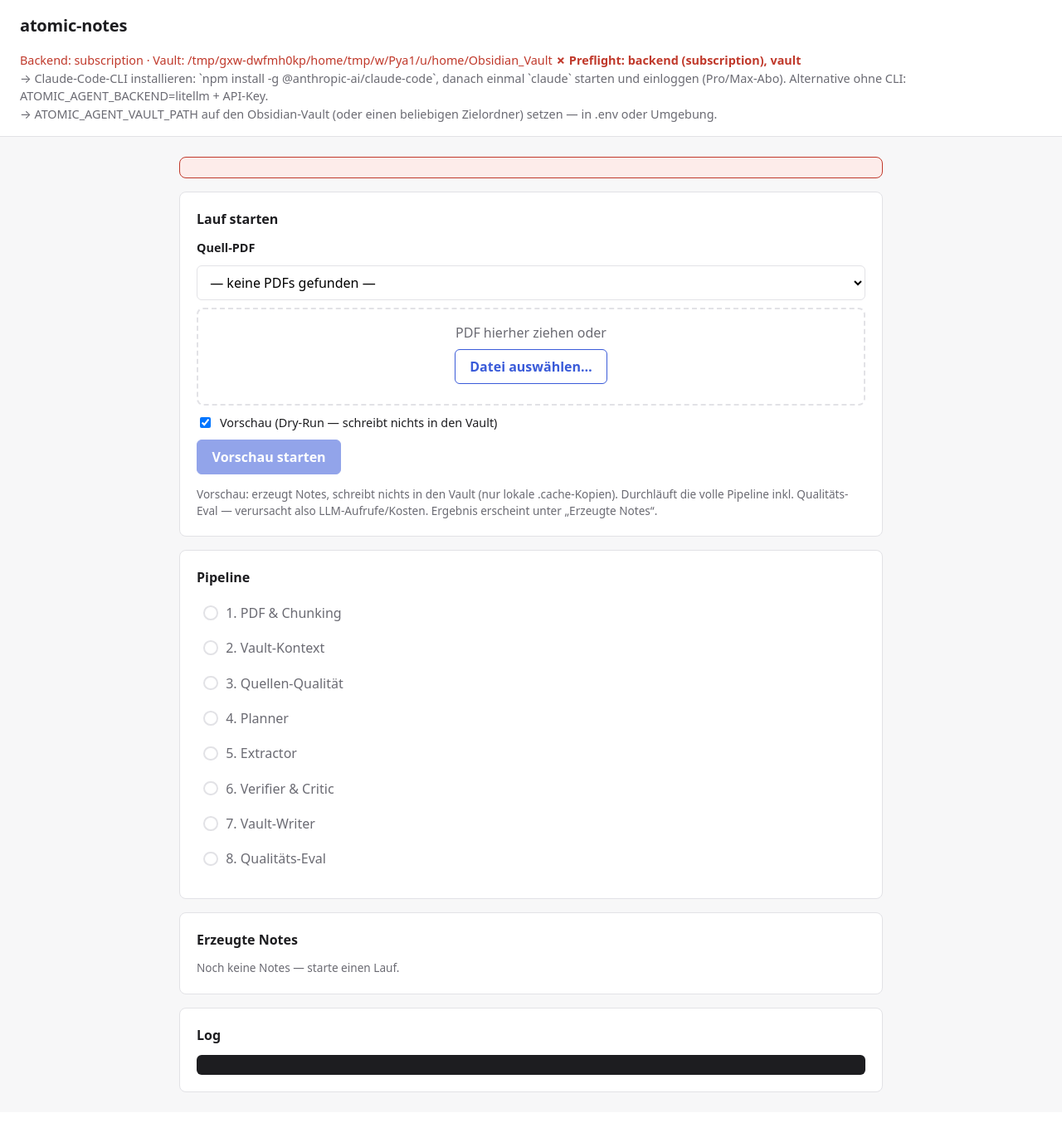
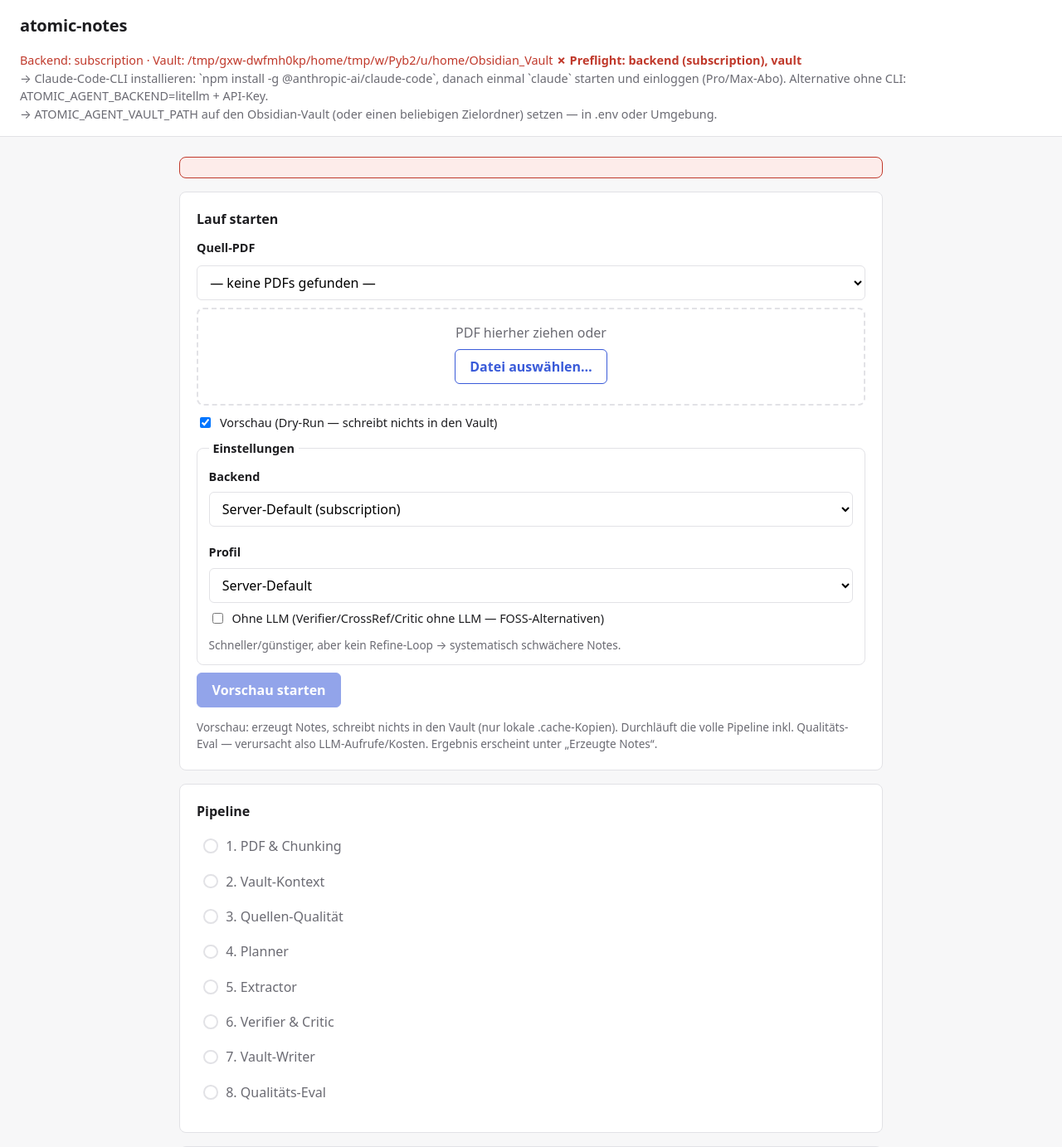
Before and after one commit to TillQuandel/atomic-notes, a FastAPI app: page / in a window 1280 px wide. Shown: the top 1383 px of the page at 83% size. Before the commit the page ends 1317 px from the top, so only its background shows below. Run offline with FastAPI, Linux system fonts and the light colour scheme; data that the repository does not hold is empty.

Commit message:
gui: P1 Lauf-Einstellungen (Backend/Profil/--no-llm) im Run-Formular
POST /api/run akzeptiert optional {"options": {backend, profile, no_llm}} mit
server-seitiger Whitelist-Validierung (422 bei unbekanntem Key/Wert); leere/
fehlende options bleiben rueckwaertskompatibel. runner.build_run_spec()
uebersetzt validierte Optionen in argv (--no-llm) + Env-Overrides
(ATOMIC_AGENT_BACKEND/ATOMIC_AGENT_PROFILE); Profil-Whitelist importiert aus
runtime_config.PRESETS statt dupliziert. /api/doctor liefert zusaetzlich
litellm_available/litellm_hint (ueber doctor.check_backend("litellm"),
unabhaengig vom aktuell konfigurierten Server-Backend) fuers UI-Gating.
UI: neue "Einstellungen"-Sektion im Run-Formular, litellm-Option disabled+
Begruendung ohne Key, gewaehlte Optionen als Lauf-Header sichtbar.

TDD: 24 neue Tests (13 runner, 11 app) rot vor Implementierung, GUI-Suite
49 -> 68 gruen. generative-Suite 778 passed (keine Regression).

```diff
--- a/generative/gui/app.py
+++ b/generative/gui/app.py
@@ -20,6 +20,7 @@
 from fastapi.responses import HTMLResponse, JSONResponse, StreamingResponse
 
 from generative.gui import runner
+from generative.runtime_config import PRESETS
 
 _STATIC = Path(__file__).parent / "static"
 
@@ -30,6 +31,51 @@
 # Cross-Origin-POSTs einen `Origin`-Header — fehlt er (curl/TestClient/Beacon
 # same-origin), ist es kein CSRF-Vektor.
 _LOCAL_HOSTS = frozenset({"127.0.0.1", "localhost", "::1"})
+
+# P1 (Lauf-Einstellungen): Whitelist der `POST /api/run`-`options`. Backend-Werte
+# sind, wie in doctor.check_backend/config.BACKEND verifiziert, genau diese zwei;
+# Profil-Whitelist wird bewusst aus runtime_config.PRESETS importiert statt
+# hart dupliziert (Plan P1 Schritt 1).
+_BACKENDS = frozenset({"subscription", "litellm"})
+_OPTION_KEYS = frozenset({"backend", "profile", "no_llm"})
+
+
+def _validate_run_options(options) -> tuple[dict, str | None]:
+    """Normalisiert+prueft `options` aus `POST /api/run`.
+
+    Rueckgabe: (normalisierte_optionen, fehlermeldung). Fehlt `options` oder ist
+    es leer, ist das Ergebnis `({}, None)` — identisch zum heutigen Verhalten
+    (kein Env-Override, kein `--no-llm`).
+    """
+    if not options:
+        return {}, None
+    if not isinstance(options, dict):
+        return {}, "options muss ein Objekt sein."
+    unknown = set(options) - _OPTION_KEYS
+    if unknown:
+        return {}, f"Unbekannte Option(en): {', '.join(sorted(unknown))}"
+
+    normalized: dict = {}
+    backend = options.get("backend")
+    if backend not in (None, ""):
+        if backend not in _BACKENDS:
+            return {}, f"Unbekannter Backend-Wert: {backend!r} (erlaubt: {', '.join(sorted(_BACKENDS))})"
+        normalized["backend"] = backend
+
+    profile = options.get("profile")
+    if profile not in (None, ""):
+        if profile not in PRESETS:
+            return {}, f"Unbekanntes Profil: {profile!r} (erlaubt: {', '.join(sorted(PRESETS))})"
+        normalized["profile"] = profile
+
+    no_llm = options.get("no_llm")
+    if no_llm is not None:
+        if not isinstance(no_llm, bool):
+            return {}, "no_llm muss ein Boolean sein."
+        if no_llm:
+            normalized["no_llm"] = True
+
+    return normalized, None
 
 
 def _is_same_origin(request: Request) -> bool:
@@ -99,8 +145,9 @@
         return not self.finished
 
 
-def _default_run_factory(pdf: str, dry_run: bool, register=None) -> Iterator[dict]:
-    yield from runner.iter_run_events(runner.build_argv(pdf, dry_run=dry_run), on_proc=register)
+def _default_run_factory(pdf: str, dry_run: bool, register=None, options: dict | None = None) -> Iterator[dict]:
+    argv, env_overrides = runner.build_run_spec(pdf, dry_run=dry_run, options=options)
+    yield from runner.iter_run_events(argv, env=env_overrides, on_proc=register)
 
 
 def create_app(
@@ -111,11 +158,16 @@
     backend: str | None = None,
     uploads_dir: Path | None = None,
     doctor_fn: Callable[[], list] | None = None,
+    litellm_check_fn: Callable[[], object] | None = None,
     preview_root: Path | None = None,
 ) -> FastAPI:
     run_factory = run_factory or _default_run_factory
     if doctor_fn is None:
         from generative.doctor import run_all as doctor_fn
+    if litellm_check_fn is None:
+        from generative.doctor import check_backend as _check_backend
+
+        litellm_check_fn = lambda: _check_backend("litellm")  # noqa: E731
     if preview_root is None:
         preview_root = Path(__file__).resolve().parents[1] / ".cache" / "eval" / "baseline"
     preview_root = Path(preview_root)
@@ -203,14 +255,22 @@
                 }
             )
         ok = all(c["ok"] for c in checks if c["required"])
-        return JSONResponse(
-            {
-                "backend": backend,
-                "vault": str(Path(vault_path)),
-                "ok": ok,
-                "checks": checks,
-            }
-        )
+        # P1 Doctor-Gating: litellm-Verfuegbarkeit unabhaengig vom aktuell
+        # konfigurierten Server-Backend pruefen (sonst faellt der Key-Check weg,
+        # sobald der Server per Default auf "subscription" laeuft) — reine
+        # Wiederverwendung von doctor.check_backend, keine neue Logik.
+        litellm_check = litellm_check_fn()
+        litellm_available = bool(getattr(litellm_check, "ok", False))
+        response = {
+            "backend": backend,
+            "vault": str(Path(vault_path)),
+            "ok": ok,
+            "checks": checks,
+            "litellm_available": litellm_available,
+        }
+        if not litellm_available:
+            response["litellm_hint"] = getattr(litellm_check, "hint", "") or getattr(litellm_check, "detail", "")
+        return JSONResponse(response)
 
     @app.post("/api/run")
     async def start_run(request: Request) -> JSONResponse:
@@ -219,6 +279,9 @@
         body = await request.json()
         pdf = body.get("pdf", "")
         dry_run = bool(body.get("dry_run", True))
+        options, options_error = _validate_run_options(body.get("options"))
+        if options_error:
+            return JSONResponse({"error": options_error}, status_code=422)
         if not pdf or not Path(pdf).exists():
             return JSONResponse({"error": f"PDF nicht gefunden: {pdf}"}, status_code=400)
         # #2: Quelle muss unter einem erlaubten Root liegen (gelistet/hochgeladen).
@@ -236,10 +299,10 @@
             session.dry_run = dry_run
             # Iterator MIT der Proc-Registrierung der Session erzeugen → Cancel
             # kann den Subprocess später terminieren.
-            run_iter = run_factory(pdf, dry_run, session.register_proc)
+            run_iter = run_factory(pdf, dry_run, session.register_proc, options)
             app.state.session = session
             session.start(run_iter)
-        return JSONResponse({"status": "started", "pdf": pdf, "dry_run": dry_run})
+        return JSONResponse({"status": "started", "pdf": pdf, "dry_run": dry_run, "options": options})
 
     @app.get("/api/status")
     def status() -> JSONResponse:
--- a/generative/gui/static/app.css
+++ b/generative/gui/static/app.css
@@ -53,6 +53,12 @@
 }
 button:disabled { opacity: 0.55; cursor: progress; }
 .actions { display: flex; gap: 0.5rem; align-items: center; }
+#run-options {
+  border: 1px solid var(--border); border-radius: var(--radius);
+  padding: 0.75rem 0.85rem; margin: 0; display: grid; gap: 0.5rem;
+}
+#run-options legend { font-weight: 600; font-size: 0.9rem; padding: 0 0.3rem; }
+#run-options select:disabled, #run-options option:disabled { color: var(--muted); }
 button.danger { background: var(--bad); border-color: var(--bad); }
 .hint { margin: 0.25rem 0 0; color: var(--muted); font-size: 0.85rem; }
 .muted { color: var(--muted); }
--- a/generative/gui/static/app.js
+++ b/generative/gui/static/app.js
@@ -69,8 +69,28 @@
   $("preview-list").innerHTML = "";
   $("preview-empty").style.display = "block";
   $("note-progress").textContent = "";
+  $("run-header").textContent = "";
   $("log").textContent = "";
   const b = $("error-banner"); b.hidden = true; b.textContent = "";
+}
+
+function buildRunOptions() {
+  // Nur tatsächlich vom Server-Default abweichende Werte mitschicken —
+  // leere Felder bedeuten "Server-Default" (Rückwärtskompatibilität, siehe P1).
+  const options = {};
+  const backend = $("opt-backend").value;
+  const profile = $("opt-profile").value;
+  if (backend) options.backend = backend;
+  if (profile) options.profile = profile;
+  if ($("opt-no-llm").checked) options.no_llm = true;
+  return options;
+}
+
+function renderRunHeader(options) {
+  const backend = options.backend || "Server-Default";
+  const profile = options.profile || "Server-Default";
+  const noLlm = options.no_llm ? "ja" : "nein";
+  $("run-header").textContent = `Backend: ${backend} · Profil: ${profile} · ohne LLM: ${noLlm}`;
 }
 
 function showBanner(text) {
@@ -231,6 +251,25 @@
 
 let doctorOk = true;
 
+function applyBackendGate(d) {
+  // Doctor-Gating (P1): litellm-Auswahl serverseitig entschieden (litellm_available
+  // aus /api/doctor) — JS sperrt nur die Option und zeigt die Begründung an.
+  const sel = $("opt-backend");
+  if (!sel) return;
+  const defaultOpt = sel.querySelector('option[value=""]');
+  if (defaultOpt) defaultOpt.textContent = `Server-Default (${d.backend})`;
+  const litellmOpt = sel.querySelector('option[value="litellm"]');
+  const hintEl = $("opt-backend-hint");
+  const available = !!d.litellm_available;
+  if (litellmOpt) {
+    litellmOpt.disabled = !available;
+    if (sel.value === "litellm" && !available) sel.value = "";
+  }
+  if (hintEl) {
+    hintEl.textContent = available ? "" : (d.litellm_hint || "litellm nicht verfügbar — kein Provider-Key gefunden.");
+  }
+}
+
 async function loadDoctor() {
   const el = $("doctor");
   try {
@@ -247,6 +286,7 @@
         fails.filter((c) => c.hint).map((c) => `<br><span class="muted">→ ${escapeHtml(c.hint)}</span>`).join("");
       el.classList.toggle("bad", fails.some((c) => c.required));
     }
+    applyBackendGate(d);
   } catch {
     el.textContent = "Preflight konnte nicht geladen werden.";
   }
@@ -310,9 +350,10 @@
     if (!pdf) return;
     resetRun();
     $("start-btn").disabled = true;
+    const options = buildRunOptions();
     const r = await fetch("/api/run", {
       method: "POST", headers: { "Content-Type": "application/json" },
-      body: JSON.stringify({ pdf, dry_run: $("dry-run").checked }),
+      body: JSON.stringify({ pdf, dry_run: $("dry-run").checked, options }),
     });
     if (!r.ok) {
       const err = await r.json().catch(() => ({}));
@@ -321,7 +362,9 @@
       applyStartGate();
       return;
     }
+    const started = await r.json().catch(() => ({}));
     currentPdfStem = pdf.split(/[\\/]/).pop().replace(/\.pdf$/i, "");
+    renderRunHeader(started.options || options);
     running = true; userCancelled = false; $("stop-btn").hidden = false;
     startStream();
   });
--- a/generative/gui/static/index.html
+++ b/generative/gui/static/index.html
@@ -34,6 +34,33 @@
           Vorschau (Dry-Run — schreibt nichts in den Vault)
         </label>
 
+        <fieldset id="run-options">
+          <legend>Einstellungen</legend>
+
+          <label for="opt-backend">Backend</label>
+          <select id="opt-backend" name="backend">
+            <option value="">Server-Default</option>
+            <option value="subscription">subscription (Claude-Code-CLI)</option>
+            <option value="litellm">litellm (API-Key)</option>
+          </select>
+          <p id="opt-backend-hint" class="hint"></p>
+
+          <label for="opt-profile">Profil</label>
+          <select id="opt-profile" name="profile">
+            <option value="">Server-Default</option>
+            <option value="legacy">legacy — Basis, mit Refine-Loop</option>
+            <option value="fast">fast — schnell, kein Refine (max. 3 Konzepte)</option>
+            <option value="balanced">balanced — moderates Refine (max. 2/Lauf)</option>
+            <option value="quality">quality — volle Tiefe (Refine unbegrenzt, mit Retry)</option>
+          </select>
+
+          <label class="check">
+            <input type="checkbox" id="opt-no-llm">
+            Ohne LLM (Verifier/CrossRef/Critic ohne LLM — FOSS-Alternativen)
+          </label>
+          <p class="hint">Schneller/günstiger, aber kein Refine-Loop → systematisch schwächere Notes.</p>
+        </fieldset>
+
         <div class="actions">
           <button type="submit" id="start-btn">Lauf starten</button>
           <button type="button" id="stop-btn" class="danger" hidden>Abbrechen</button>
@@ -44,6 +71,7 @@
 
     <section class="panel" aria-labelledby="steps-h">
       <h2 id="steps-h">Pipeline</h2>
+      <p id="run-header" class="hint" aria-live="polite"></p>
       <ol id="stepper" class="stepper"></ol>
       <p id="note-progress" class="note-progress" aria-live="polite"></p>
     </section>
```
Also changed, not shown: generative/gui/runner.py (+21 -0 lines), generative/gui/tests/test_app.py (+145 -5 lines), generative/gui/tests/test_runner.py (+49 -1 lines).
